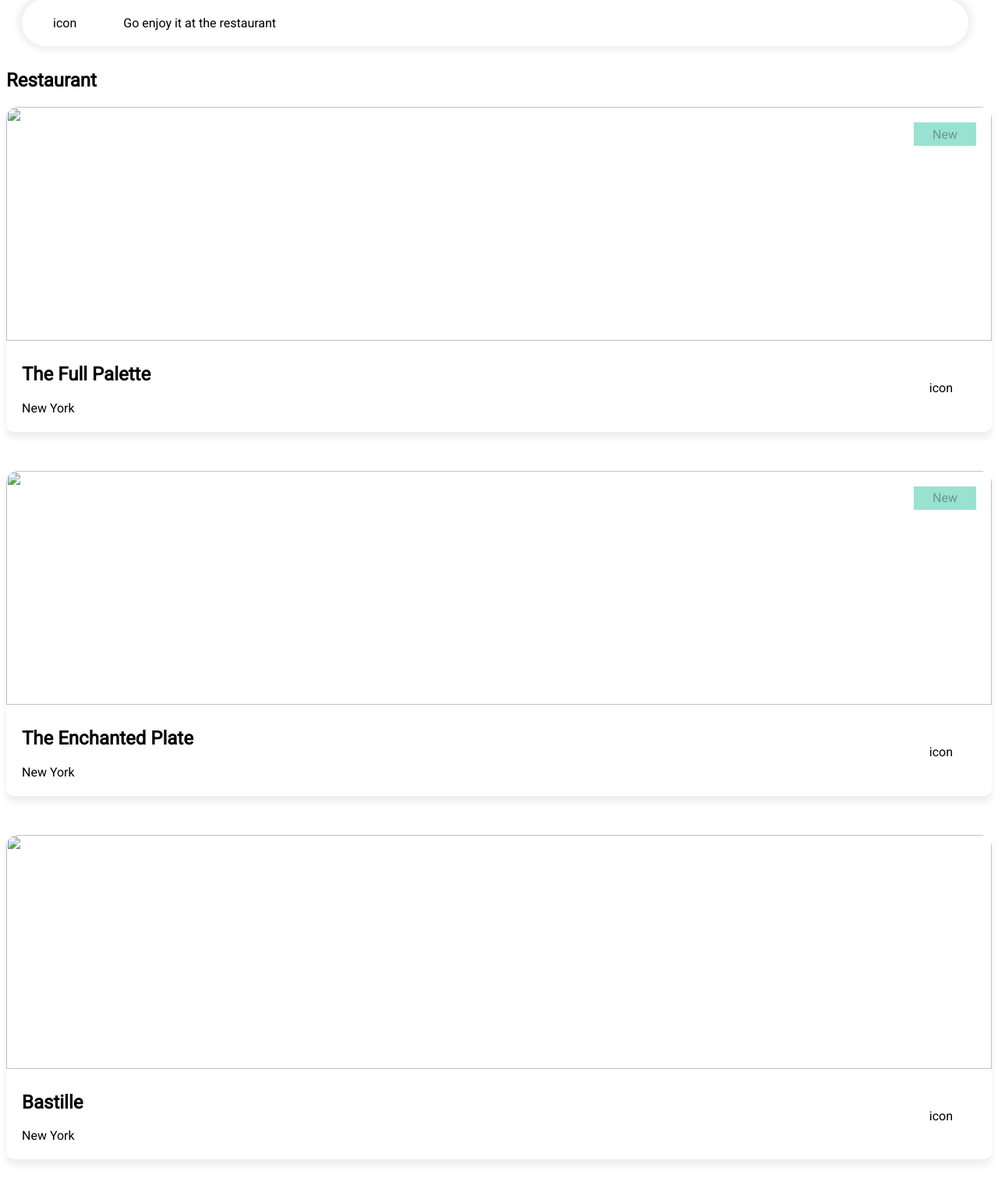
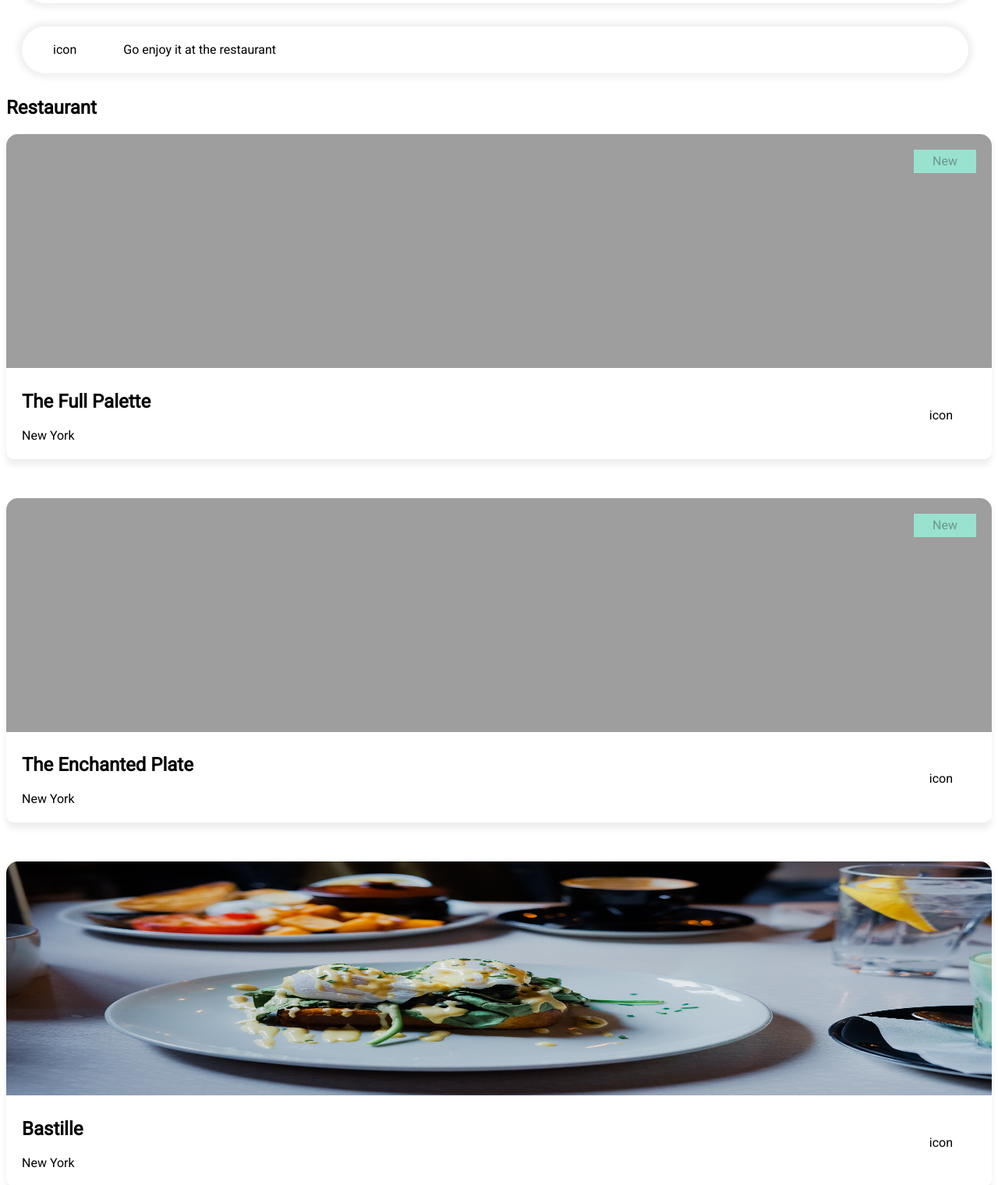
Before and after one commit to ailahin/ohmyfood, a plain HTML site: page index.html in a window 1280 px wide. Shown: the part 600-2120 px from the top of the page at 78% size. Drawn offline with Linux system fonts and the light colour scheme; the site is published under a folder, as on GitHub Pages, so addresses that start at the root find nothing; a web font is replaced by a local one.

Commit message:
added / before image link

```diff
--- a/index.html
+++ b/index.html
@@ -21,7 +21,7 @@ font-family: 'Shrikhand', cursive; -->
   <body class="body">
     <header>
       <div class="header-img">
-        <img src="/images/logo/ohmyfood.png" alt="" />
+        <img src="images/logo/ohmyfood.png" alt="" />
       </div>
 
       <div class="header-title">
@@ -63,7 +63,7 @@ font-family: 'Shrikhand', cursive; -->
         <a class="link" href="/the-full-platte/the-full-platte.html">
           <div class="image-container">
             <img
-              src="/images/restaurants/jay-wennington-N_Y88TWmGwA-unsplash.jpg"
+              src="images/restaurants/jay-wennington-N_Y88TWmGwA-unsplash.jpg"
               alt=""
             />
             <div class="topright">
@@ -85,7 +85,7 @@ font-family: 'Shrikhand', cursive; -->
         <a class="link" href="/the-enchanted-plate/the-enchanted.html">
           <div class="image-container">
             <img
-              src="/images/restaurants/stil-u2Lp8tXIcjw-unsplash.jpg"
+              src="images/restaurants/stil-u2Lp8tXIcjw-unsplash.jpg"
               alt=""
             />
             <div class="topright">
@@ -105,7 +105,7 @@ font-family: 'Shrikhand', cursive; -->
         <a class="link" href="/Bastille/bastille.html">
           <div class="image-container">
             <img
-              src="/images/restaurants/toa-heftiba-DQKerTsQwi0-unsplash.jpg"
+              src="images/restaurants/toa-heftiba-DQKerTsQwi0-unsplash.jpg"
               alt=""
             />
           </div>
@@ -123,7 +123,7 @@ font-family: 'Shrikhand', cursive; -->
         <a class="link" href="/la-gourmand/le-gourmand.html">
           <div class="image-container">
             <img
-              src="/images/restaurants/louis-hansel-shotsoflouis-qNBGVyOCY8Q-unsplash.jpg"
+              src="images/restaurants/louis-hansel-shotsoflouis-qNBGVyOCY8Q-unsplash.jpg"
               alt=""
             />
           </div>
```
Also changed, not shown: Bastille/bastille.html (+2 -2 lines), la-gourmand/le-gourmand.html (+2 -2 lines).
